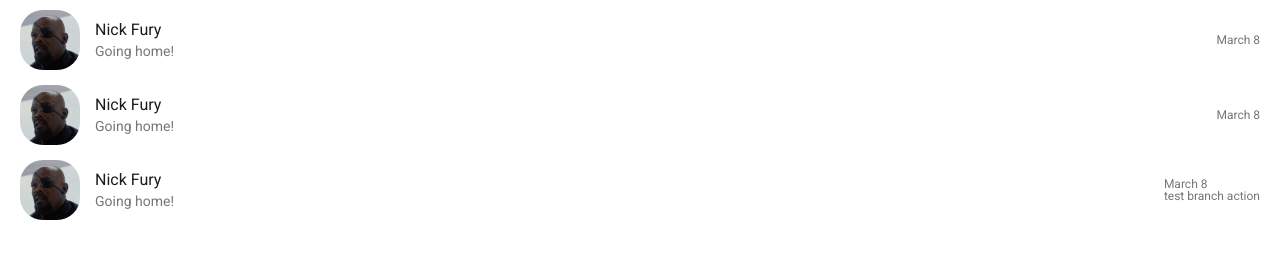
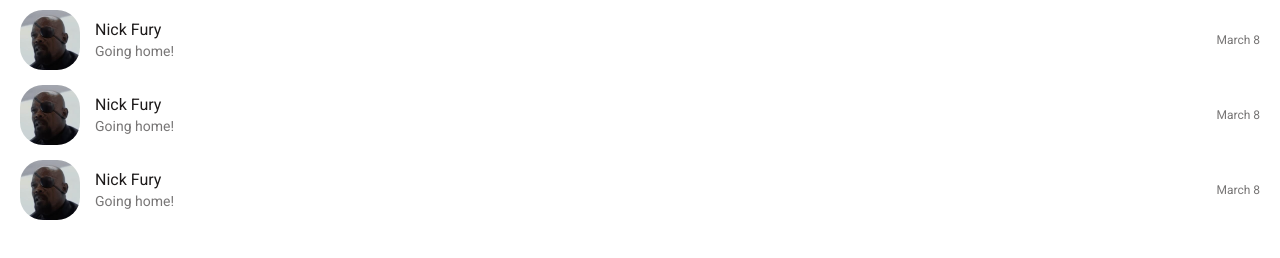
Before and after one commit to DragooCho/kakao-clone-v2, a plain HTML site: page example.html in a window 1280 px wide. Drawn offline with Linux system fonts and the light colour scheme.

Commit message:
Revert "시험적 브렌치"

```diff
--- a/example.html
+++ b/example.html
@@ -62,7 +62,6 @@
       <div class="friend__column">
         <span class="chat__timestamp">
           March 8
-          <h4>test branch action</h4>
         </span>
       </div>
     </div>
```
Also changed, not shown: 시험의시험의문서들.txt (deleted).
